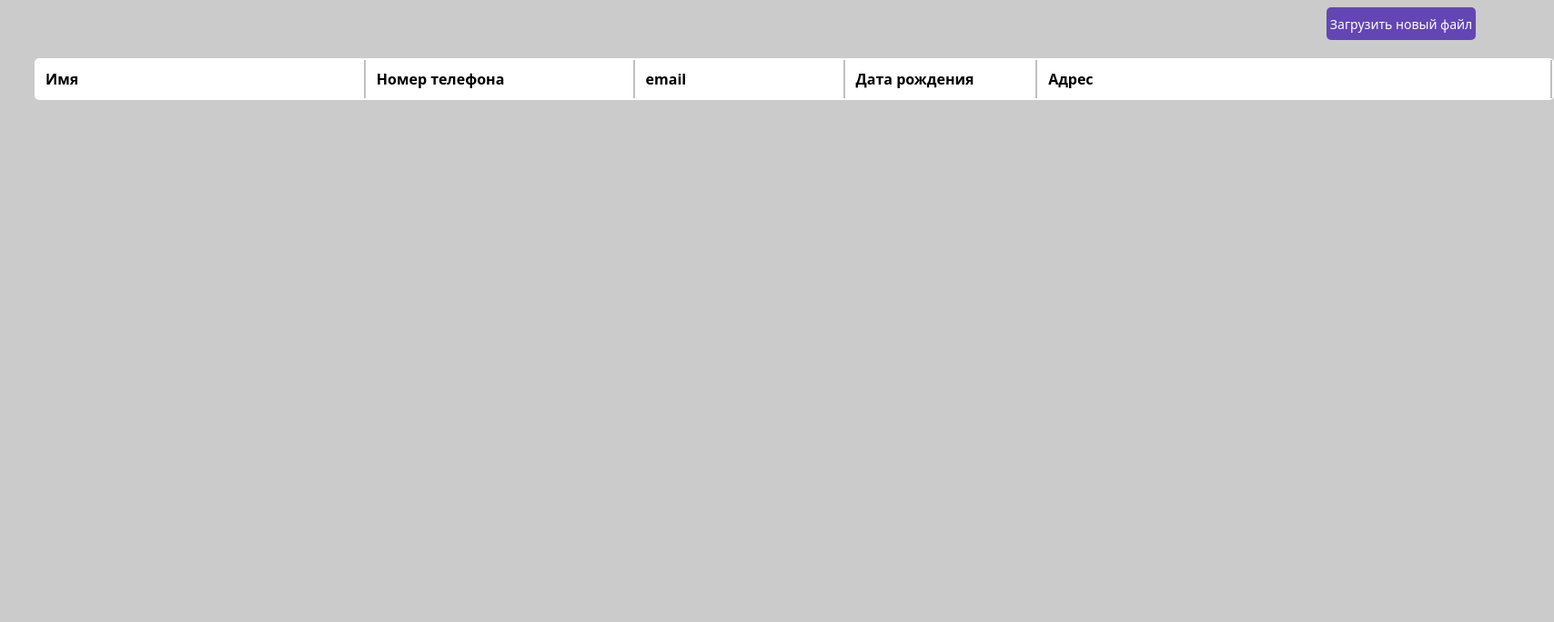
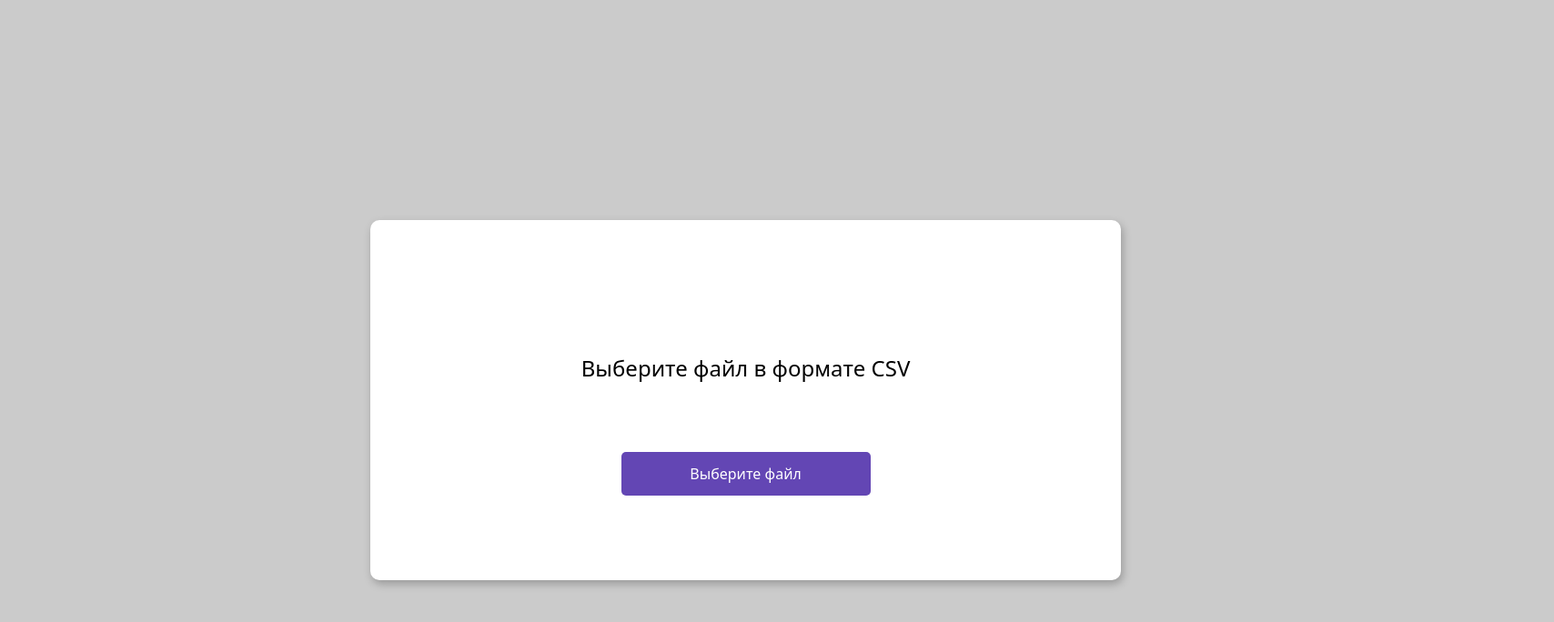
Before and after one commit to Dakvalion/M.Tech, a React (Create React App) app in the folder csv/: page / in a window 1280 px wide. Shown: the top 684 px of the page at 91% size, 1708 px wide, since content can reach past the window. Built offline with nearby package versions, Linux system fonts and the light colour scheme.

Commit message:
feat: add error message

```diff
--- a/csv/src/App.js
+++ b/csv/src/App.js
@@ -1,4 +1,5 @@
 
+import './app.css';
 import './table.css';
 import  {FileUploader} from './components/FileUploader';
 import { Table } from './components/Table';
@@ -12,7 +13,8 @@ function App() {
   return (
     <>
       <Routes>
-        <Route path="/" element={<Table/>}/>
+        <Route path="/" element={<FileUploader/>}/>
+        <Route path="/table" element={<Table/>}/>
       </Routes>
     </>
   );
--- a/csv/src/app.css
+++ b/csv/src/app.css
@@ -3,13 +3,9 @@ body{
     font-family: "Noto Sans", sans-serif;
 }
 .container {
-    background: #fff;
-    width: 825px;
-    height: 367px;
-    border-radius: 10px;
-    box-shadow: 2px 4px 9.9px 0px rgba(0, 0, 0, 0.25);
-    margin-top: 234px;
-    margin-left: 399px;
+    display: grid;
+    grid-template-rows: 2px 200px;
+
 
 }
 
@@ -46,12 +42,32 @@ body{
 }
 
 .wrap {
-    padding-top: 79px;
+    padding-top: 29px;
     display: flex;
     justify-content: center;
     flex-direction: column;
+    background: #fff;
+    width: 825px;
+    height: 367px;
+    border-radius: 10px;
+    box-shadow: 2px 4px 9.9px 0px rgba(0, 0, 0, 0.25);
+    margin-top: 234px;
+    margin-left: 399px;
 }
 
 input[type="file"] {
     display: none;
 }
+
+.error-message {
+    background: #FF6565;
+    color: #fff;
+    width: 720px;
+    height: 89px;
+    border-radius: 10px;
+    font-size: 20px;
+    display: flex;
+    justify-content: center;
+    align-items: center;
+    margin-left: 450px;
+}
--- a/csv/src/components/FileUploader.jsx
+++ b/csv/src/components/FileUploader.jsx
@@ -1,12 +1,42 @@
+import { useState} from "react"
+import { useNavigate } from 'react-router-dom';
+
 export function FileUploader () {
+
+    const navigate = useNavigate();
+    const [isError, setIsEror] = useState(false);
+    const [errMsg, setErrMsg] = useState("");
+
+    const handleFileChange = (event) => {
+        const selectedFile = event.target.files[0];
+
+        const allowedType = ['text/csv'];
+        if(!allowedType.includes(selectedFile?.type)){
+            setIsEror(true);
+            setErrMsg("Неправильный формат файла, разрешены только файлы .CSV");
+
+            return;
+        }
+        navigate("/table", { state: { file: selectedFile } });
+
+    }
+
+
+
+
     return (
+        <>
         <div className='container'>
+        {isError && <div className="error-message">{errMsg}</div> }
             <div className='wrap'>
             <p className='text'>Выберите файл в формате CSV</p>
-            <label for="file_upload" className="btn">Выберите файл</label>
-            <input type='file' id="file_upload"/>
+            <label for="file_upload" className="btn" onClick={()=>{}}>Выберите файл</label>
+            <input type='file' id="file_upload"
+                onChange={handleFileChange}
+            />
         </div>
         </div>
+        </>
 
 
     )
--- a/csv/src/components/Table.jsx
+++ b/csv/src/components/Table.jsx
@@ -1,3 +1,6 @@
+import { useNavigate } from 'react-router-dom';
+
+
 const headers = [
     {
         id:1,
@@ -29,11 +32,18 @@ const headers = [
 ]
 
 export function Table () {
+
+    const navigate = useNavigate();
+
+    const redirect = (event) => {
+        navigate("/");
+    }
+
     return (
         <>
-        <label for='file_upload' class="upload">Загрузить новый файл</label>
+        <button for='file_upload' class="upload" onClick={redirect}>Загрузить новый файл</button>
         <input type="file" id="file_upload"/>
-        <table className="container" width="1670px">
+        <table className="table_container" width="1670px">
             <thead>
                 <tr>
                     {headers.map((item) =>{
--- a/csv/src/table.css
+++ b/csv/src/table.css
@@ -3,7 +3,7 @@ body{
     font-family: "Noto Sans", sans-serif;
 }
 
-.container {
+.table_container {
     border-radius: 5px;
     background: #fff;
     margin-left: 30px;
@@ -14,8 +14,9 @@ body{
 
 th {
     border-right: 2px solid #C0C0C0;
-    padding: 10px 10px;
+    padding: 15px 25px;
     text-align: left;
+    font-weight: 100;
 }
 
 input[type="file"] {
```
